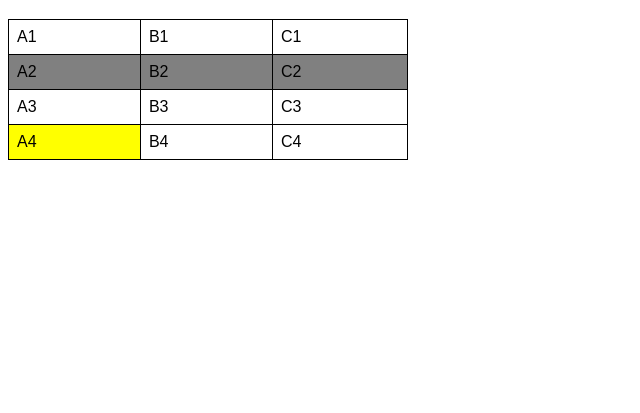
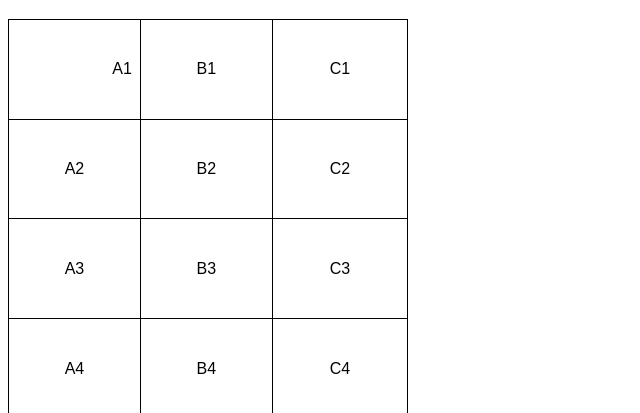
Before and after one commit to Ana-bit-max/exercicio, a plain HTML site: page ex23/tabela001.html in a window 1280 px wide. Shown: the part 61-474 px from the top of the page, without its empty margins (0-640 px from the left). Drawn offline with Linux system fonts and the light colour scheme.

Commit message:
atualizei tabela001

```diff
--- a/ex23/tabela001.html
+++ b/ex23/tabela001.html
@@ -11,20 +11,22 @@
         }
         table{
             width: 400px;
+            height: 400px;
             border-collapse: collapse;
         }
 
-        tr.linha{
-            background-color: gray;
 
-        }
+
         td{
             border: 1px solid black;
             padding: 8px;
+            text-align: center; /* alimeamento horizontal*/
+            vertical-align: middle; /*alimeamento vertical*/
         }
-        td.dado{
-            background-color: yellow;
-        }
+      .numero{
+        text-align: right;
+      }
+
     </style>
 </head>
 <body>
@@ -40,13 +42,13 @@
         -->
         <table>
             <tr> <!-- Primeira linha-->
-                <td>A1</td>
+                <td class="numero">A1</td>
                 <td>B1</td>
                 <td>C1</td>
 
             </tr>
 
-            <tr class="linha"> <!-- Segunda linha-->
+            <tr> <!-- Segunda linha-->
                 <td>A2</td>
                 <td>B2</td>
                 <td>C2</td>
@@ -59,7 +61,7 @@
             </tr>
 
              <tr> <!--Quarta linha-->
-                 <td class="dado">A4</td>
+                 <td>A4</td>
                  <td>B4</td>
                  <td>C4</td>
              </tr>
```
